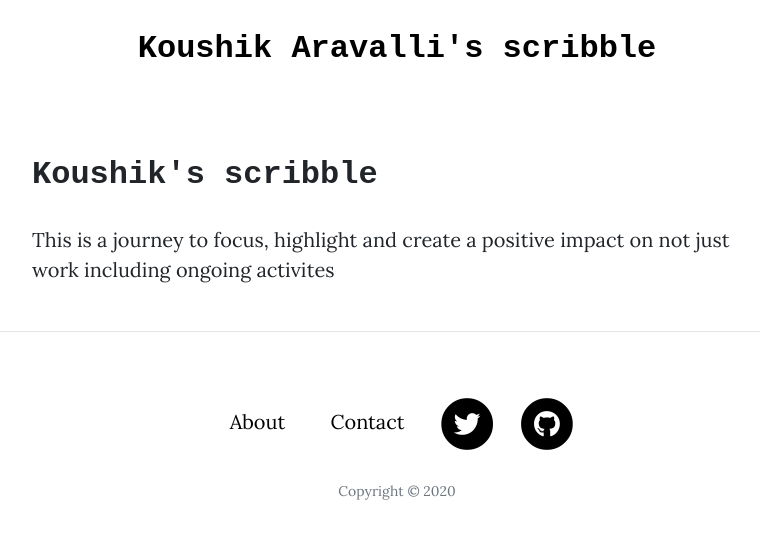
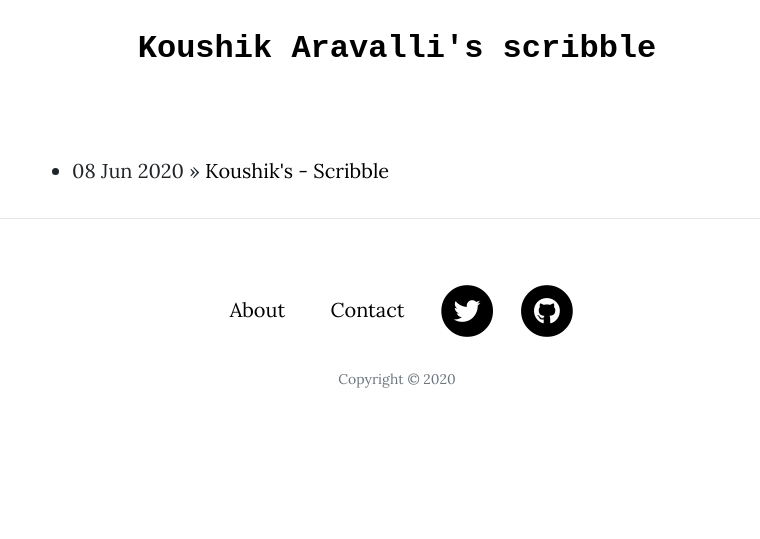
Before and after one commit to koushik-aravalli/koushik-aravalli.github.io, a Jekyll site: the page built from index.md, in a window 1280 px wide. Shown: the top 539 px of the page, without its empty margins (243-1003 px from the left). Built offline with Jekyll 4.4.1, drawn with Linux system fonts in a browser that asks for light colours.

Commit message:
add posts

```diff
--- a/index.md
+++ b/index.md
@@ -2,6 +2,12 @@
 layout: default
 title: Koushik's - Scribble
 ---
-<h2> Koushik's scribble </h2>
+<!-- <p>This is a journey to focus, highlight and create a positive impact on not just work including ongoing activites </p> -->
 
-<p>This is a journey to focus, highlight and create a positive impact on not just work including ongoing activites </p>
+<ul class="posts">
+
+  {% for post in site.posts %}
+    <li><span>{{ post.date | date_to_string }}</span> &raquo; <a href="{{ post.url }}" title="{{ post.title }}">{{ post.title }}</a></li>
+  {% endfor %}
+
+</ul>
```
